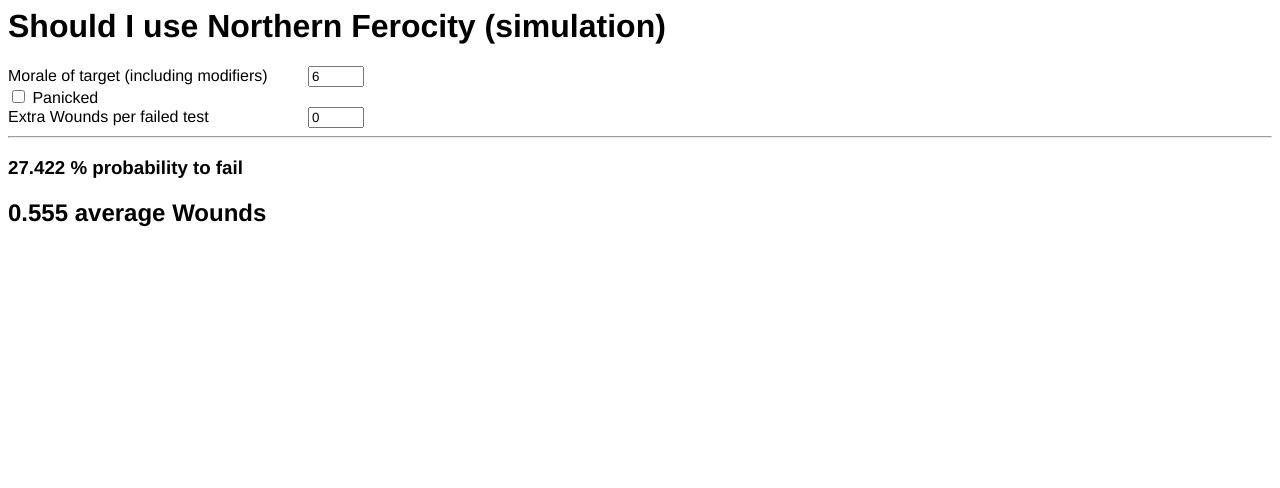
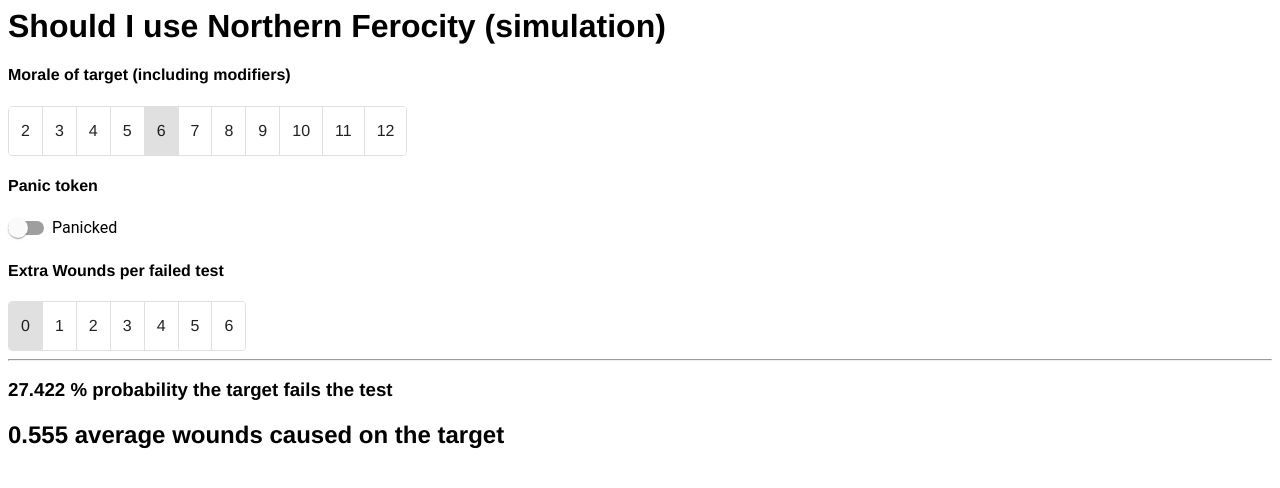
Before and after one commit to Chris-something/asoiaf-damage-tester, an Angular app: page / in a window 1280 px wide. Shown: the top 488 px of the page. Built offline with nearby package versions, Linux system fonts and the light colour scheme.

Commit message:
improved ui with material

```diff
--- a/src/app/app.component.html
+++ b/src/app/app.component.html
@@ -1,17 +1,43 @@
 <h1>Should I use Northern Ferocity (simulation)</h1>
 <div [formGroup]="panicForm">
+
+  <h4>Morale of target (including modifiers)</h4>
+  <mat-button-toggle-group formControlName="morale" aria-label="Morale of target (including modifiers)">
+    <mat-button-toggle [value]="2">2</mat-button-toggle>
+    <mat-button-toggle [value]="3">3</mat-button-toggle>
+    <mat-button-toggle [value]="4">4</mat-button-toggle>
+    <mat-button-toggle [value]="5">5</mat-button-toggle>
+    <mat-button-toggle [value]="6">6</mat-button-toggle>
+    <mat-button-toggle [value]="7">7</mat-button-toggle>
+    <mat-button-toggle [value]="8">8</mat-button-toggle>
+    <mat-button-toggle [value]="9">9</mat-button-toggle>
+    <mat-button-toggle [value]="10">10</mat-button-toggle>
+    <mat-button-toggle [value]="11">11</mat-button-toggle>
+    <mat-button-toggle [value]="12">12</mat-button-toggle>
+  </mat-button-toggle-group>
+
   <div>
-    <label>Morale of target (including modifiers) </label><input  formControlName="morale" placeholder="Morale of target" type="number" min="0" max="12">
+    <h4>Panic token</h4>
+    <mat-slide-toggle formControlName="panicked">Panicked</mat-slide-toggle>
   </div>
+
   <div>
-    <label><input  formControlName="panicked" type="checkbox"> Panicked </label>
-  </div>
-  <div>
-    <label>Extra Wounds per failed test </label><input  formControlName="extraDamagePerFail" placeholder="Extra wounds per fail" type="number" min="0" max="10">
+
+    <h4>Extra Wounds per failed test</h4>
+    <mat-button-toggle-group formControlName="extraDamagePerFail" aria-label="Extra Wounds per failed test">
+      <mat-button-toggle [value]="0">0</mat-button-toggle>
+      <mat-button-toggle [value]="1">1</mat-button-toggle>
+      <mat-button-toggle [value]="2">2</mat-button-toggle>
+      <mat-button-toggle [value]="3">3</mat-button-toggle>
+      <mat-button-toggle [value]="4">4</mat-button-toggle>
+      <mat-button-toggle [value]="5">5</mat-button-toggle>
+      <mat-button-toggle [value]="6">6</mat-button-toggle>
+    </mat-button-toggle-group>
+
   </div>
 
 </div>
 <hr>
-<h3>{{res$ | async | number:'1.0-3'}} % probability to fail</h3>
+<h3>{{res$ | async | number:'1.0-3'}} % probability the target fails the test</h3>
 
-<h2>{{dmg$ | async | number:'1.0-3' }} average Wounds</h2>
+<h2>{{dmg$ | async | number:'1.0-3' }} average wounds caused on the target</h2>
--- a/src/styles.css
+++ b/src/styles.css
@@ -1 +1,2 @@
 /* Add application styles & imports to this file! */
+@import "@angular/material/prebuilt-themes/deeppurple-amber.css";
```
Also changed, not shown: src/app/app.module.ts (+27 -10 lines).
